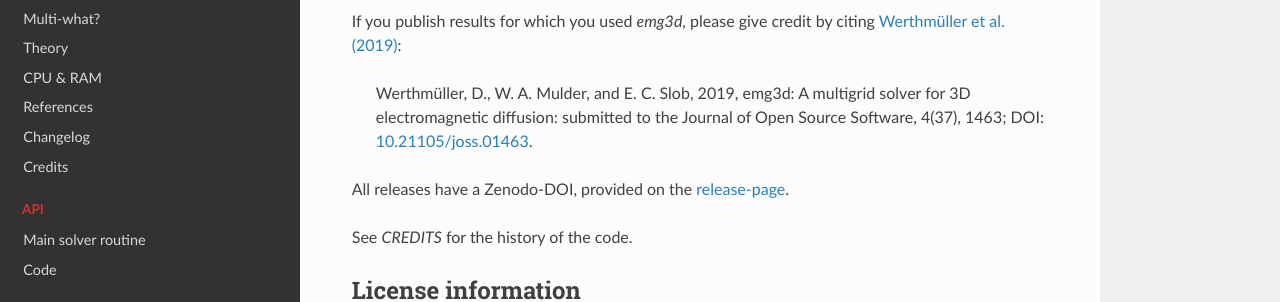
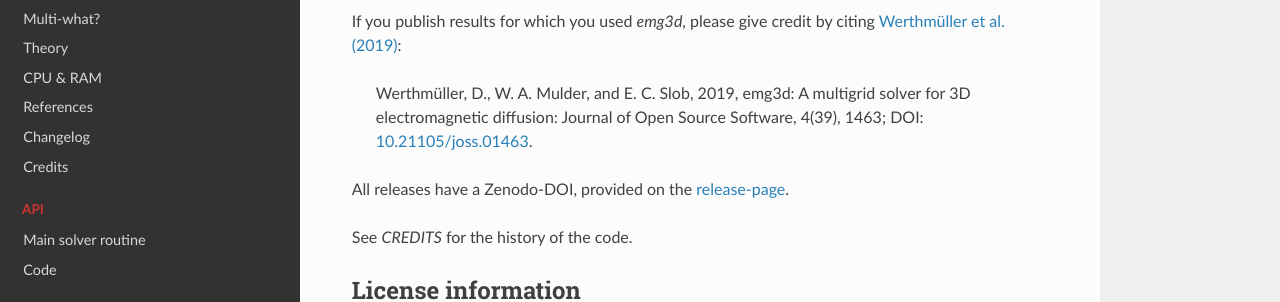
Before and after one commit to emsig/emg3d, a Sphinx documentation site: the page built from docs/index.rst, in a window 1280 px wide and 900 px high, scrolled down 1188 px. Shown: the part 308-610 px from the top of the window. Built offline with Sphinx 7.4.7 and the Read the Docs theme 2.0.0, drawn with Linux system fonts in a browser that asks for light colours.

Commit message:
Add JOSS article

```diff
--- a/README.rst
+++ b/README.rst
@@ -92,13 +92,12 @@
 ========
 
 If you publish results for which you used `emg3d`, please give credit by citing
-`Werthmüller et al. (2019)
-<http://joss.theoj.org/papers/d559f2dbd8538007937797122887df0c>`_:
+`Werthmüller et al. (2019) <https://doi.org/10.21105/joss.01463>`_:
 
-    Werthmüller, D., W. A. Mulder, and E. C. Slob, 2019, emg3d: A multigrid
-    solver for 3D electromagnetic diffusion: submitted to the Journal of Open
-    Source Software, 4(37), 1463; DOI:  `10.21105/joss.01463
-    <http://joss.theoj.org/papers/d559f2dbd8538007937797122887df0c>`_.
+    Werthmüller, D., W. A. Mulder, and E. C. Slob, 2019,
+    emg3d: A multigrid solver for 3D electromagnetic diffusion:
+    Journal of Open Source Software, 4(39), 1463;
+    DOI: `10.21105/joss.01463 <https://doi.org/10.21105/joss.01463>`_.
 
 
 All releases have a Zenodo-DOI, provided on the `release-page
--- a/docs/references.rst
+++ b/docs/references.rst
@@ -51,6 +51,10 @@
    Elektronik und Übertragungstechnik, 31, 116--120; pdf:
    `leibniz-publik.de/de/fs1/object/display/bsb00064886_00001.html
    <https://www.leibniz-publik.de/de/fs1/object/display/bsb00064886_00001.html>`_.
+.. [WeMS19] Werthmüller, D., W. A. Mulder, and E. C. Slob, 2019, emg3d: A
+   multigrid solver for 3D electromagnetic diffusion: Journal of Open Source
+   Software, 4(39), 1463;
+   DOI: `10.21105/joss.01463 <https://doi.org/10.21105/joss.01463>`_.
 .. [WiMS10] Wirianto, M., W. A. Mulder, and E. C. Slob, 2010, A feasibility
    study of land CSEM reservoir monitoring in a complex 3-D model: Geophysical
    Journal International, **181**, 741--755; DOI:
```
Also changed, not shown: docs/usage.rst (+4 -4 lines).
